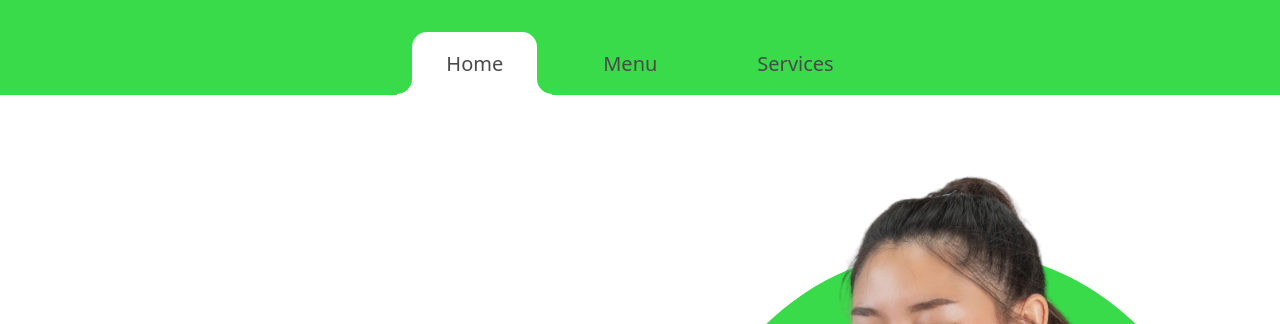
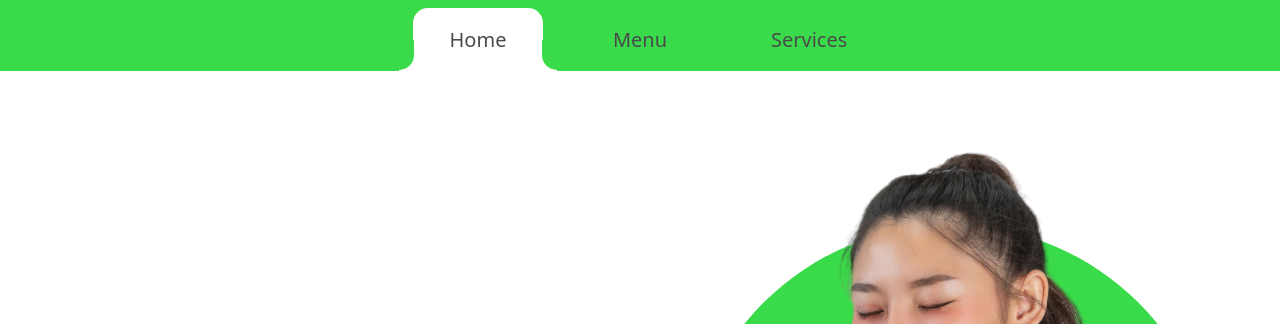
Before and after one commit to Darknab/Restaurant-page, a website built with webpack: page dist/index.html in a window 1280 px wide. Shown: the top 324 px of the page. Built offline with Linux system fonts and the light colour scheme.

Commit message:
Add a fixed width to the buttons to harmonize display. Modify padding-top to give more space to the content section.

```diff
--- a/src/assets/stylesheets/layouts/_header.css
+++ b/src/assets/stylesheets/layouts/_header.css
@@ -1,5 +1,5 @@
 #header {
-  padding-top: var(--space-700);
+  padding-top: var(--space-300);
   display: flex;
   gap: 2em;
   justify-content: center;
@@ -17,6 +17,7 @@ button {
   position: relative;
   border-radius: 15px 15px 0 0;
   transition: all 200ms ease-in-out;
+  width: 130px;
 }
 
 .active {
@@ -34,13 +35,13 @@ button {
 }
 
 .active::before {
-  left: -14%;
+  left: -13%;
   border-bottom-right-radius: 15px;
   box-shadow: 0 15px 0 0 white;
 }
 
 .active::after {
-  right: -14%;
+  right: -13%;
   border-bottom-left-radius: 15px;
   box-shadow: 0 15px 0 0 white;
 }
```
Also changed, not shown: dist/bundle.js.
